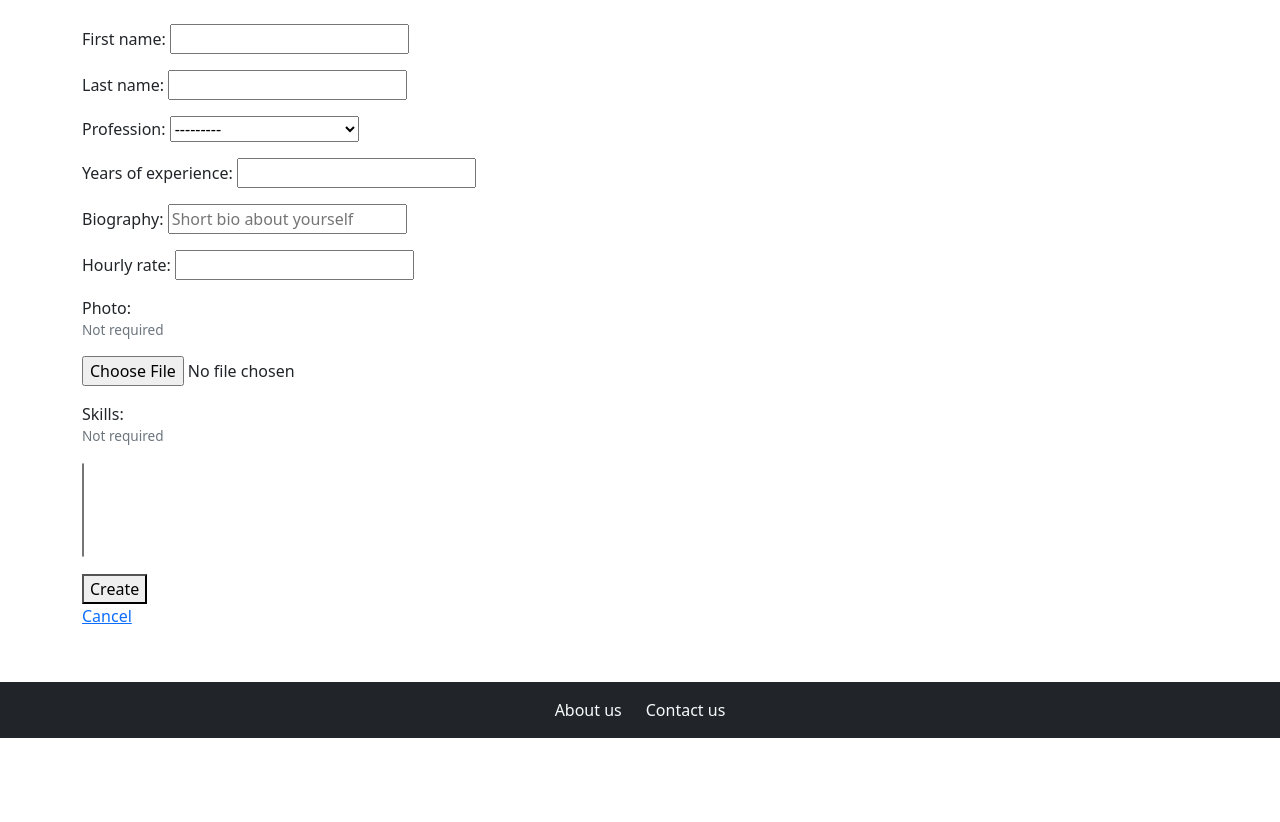
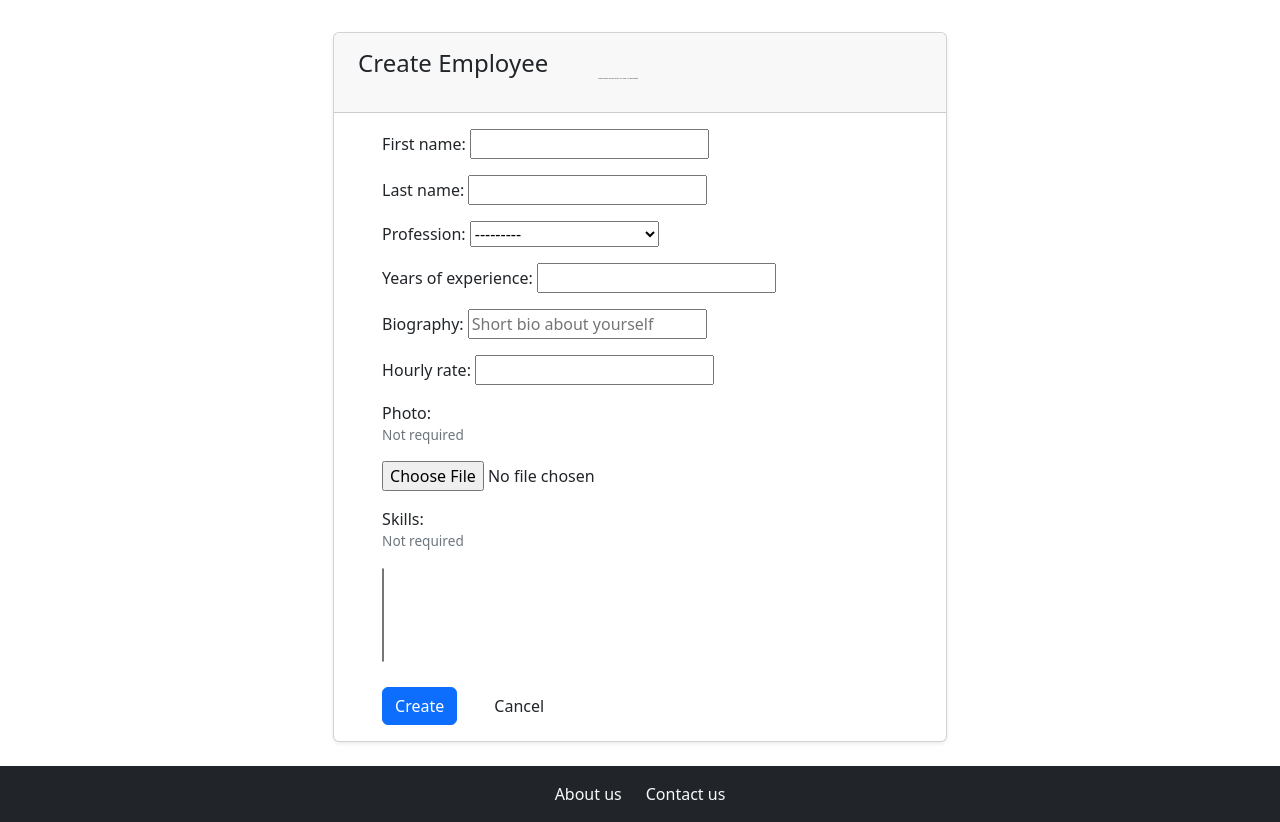
Before and after one commit to krasi556/ExamDjango, a Django app: page /employees/join-us/ in a window 1280 px wide. Shown: the part 62-884 px from the top of the page. Before the commit the page ends 800 px from the top, so only its background shows below. Run offline with Django 5.2, Linux system fonts and the light colour scheme; data that the repository does not hold is empty.

Commit message:
stylized join us tab

```diff
--- a/employees/views.py
+++ b/employees/views.py
@@ -90,7 +90,7 @@
         form = EditEmployee(request.POST, request.FILES, instance=get_employee)
         if form.is_valid():
             form.save()
-            return redirect('core:load-main-page')
+            return redirect('employees:current-employees')
     form = EditEmployee(instance=get_employee)
     context = {
         'employee': get_employee,
--- a/templates/employees/create-profile.html
+++ b/templates/employees/create-profile.html
@@ -1,9 +1,19 @@
 {% extends 'base.html' %}
 {% block content %}
-    <form method="post" enctype="multipart/form-data">
-        {% csrf_token %}
-        {{ form }}
-        <button>Create</button>
-    </form>
-    <a href="{% url 'employees:current-employees'%}">Cancel</a>
+    <div class="card shadow-sm  mx-auto mt-2" style="width: 55%">
+        <div class="card-header px-4 py-3">
+            <h4 class="mb-0">Create Employee</h4>
+                <p style="font-size: 2px; line-height: 1; margin-left: 15rem;">We require more souls for the AI overloads</p>
+        </div>
+        <div class="card-body pt-3 ps-5 pe-3 pb-0">
+            <form method="post" enctype="multipart/form-data" class="employee-form flex-column gap-3">
+                {% csrf_token %}
+                {{ form }}
+                <div class="d-flex gap-4 mt-4">
+                    <button class="btn btn-primary">Create</button>
+                    <a class="btn btn-outline-secondaryz" href="{% url 'employees:current-employees' %}">Cancel</a>
+                </div>
+            </form>
+        </div>
+    </div>
 {% endblock %}
```
